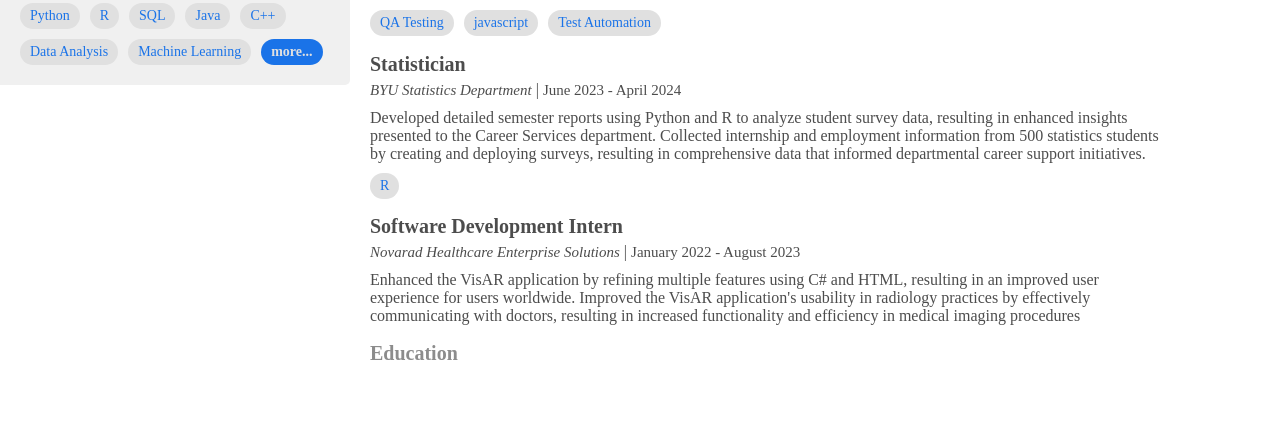
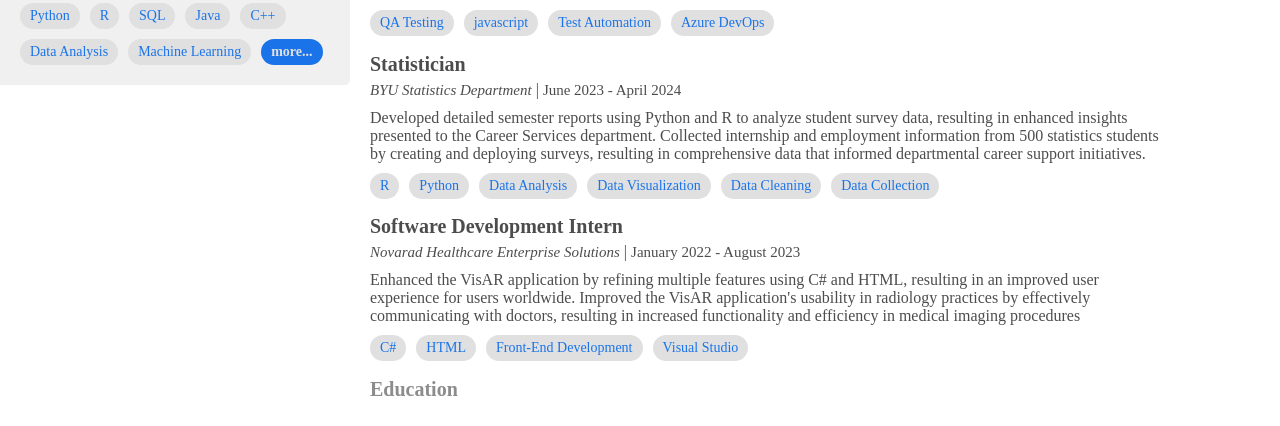
Before and after one commit to acooney613/aidan-cooney, a plain HTML site: page index.html in a window 1280 px wide. Shown: the part 549-975 px from the top of the page. Before the commit the page ends 939 px from the top, so only its background shows below. Drawn offline with Linux system fonts and the light colour scheme.

Commit message:
experience updates

```diff
--- a/index.html
+++ b/index.html
@@ -86,6 +86,7 @@
                         <span class="skill">QA Testing</span>
                         <span class="skill">javascript</span>
                         <span class="skill">Test Automation</span>
+                        <span class="skill">Azure DevOps</span>
                     </div>
                 </div>
                 <div class="experience">
@@ -99,6 +100,11 @@
                     </div>
                     <div class="skills-section">
                         <span class="skill">R</span>
+                        <span class="skill">Python</span>
+                        <span class="skill">Data Analysis</span>
+                        <span class="skill">Data Visualization</span>
+                        <span class="skill">Data Cleaning</span>
+                        <span class="skill">Data Collection</span>
                     </div>
                 </div>
                 <div class="experience">
@@ -110,6 +116,12 @@
                         <span>Enhanced the VisAR application by refining multiple features using C# and HTML, resulting in an improved user experience for users worldwide.</span>
                         <span>Improved the VisAR application's usability in radiology practices by effectively communicating with doctors, resulting in increased functionality and efficiency in medical imaging procedures</span>
                     </div>
+                    <div class="skills-section">
+                        <span class="skill">C#</span>
+                        <span class="skill">HTML</span>
+                        <span class="skill">Front-End Development</span>
+                        <span class="skill">Visual Studio</span>
+                    </div>
                 </div>
             </div>
             <h2>Education</h2>
```
